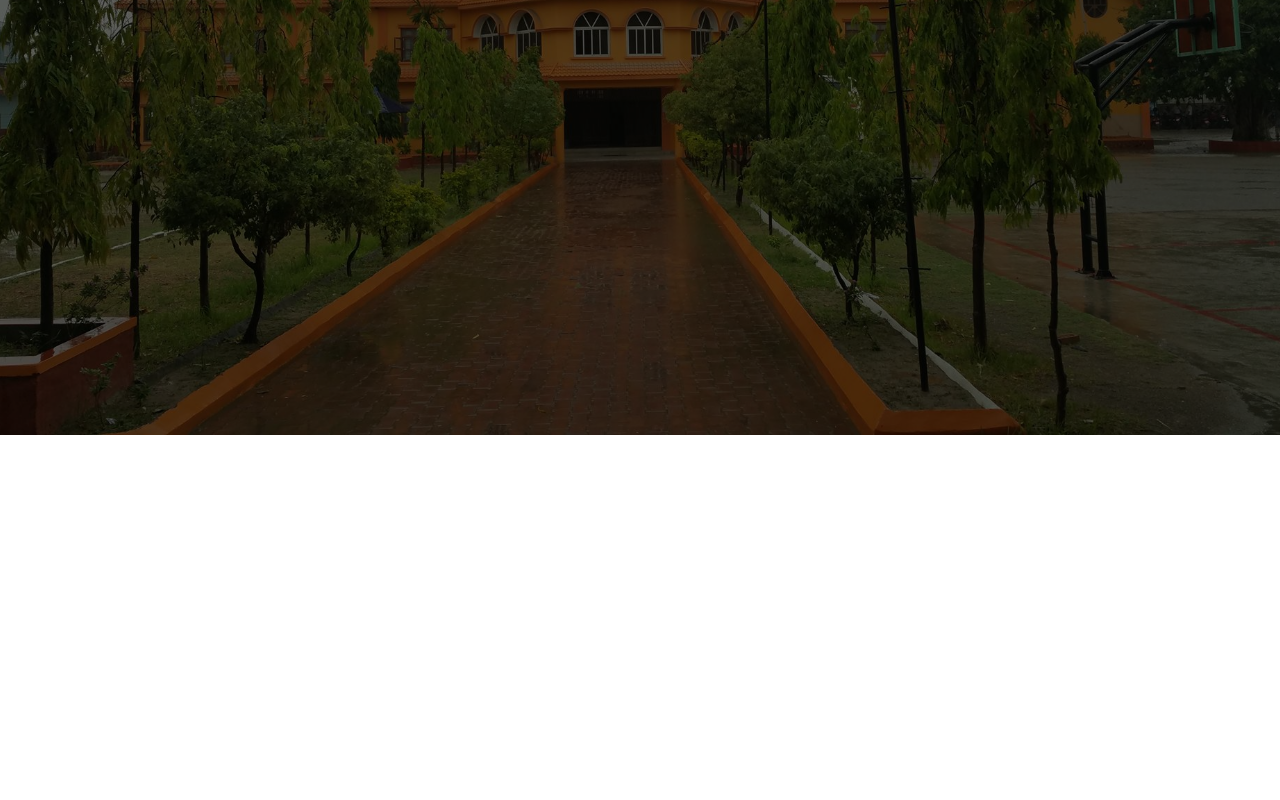
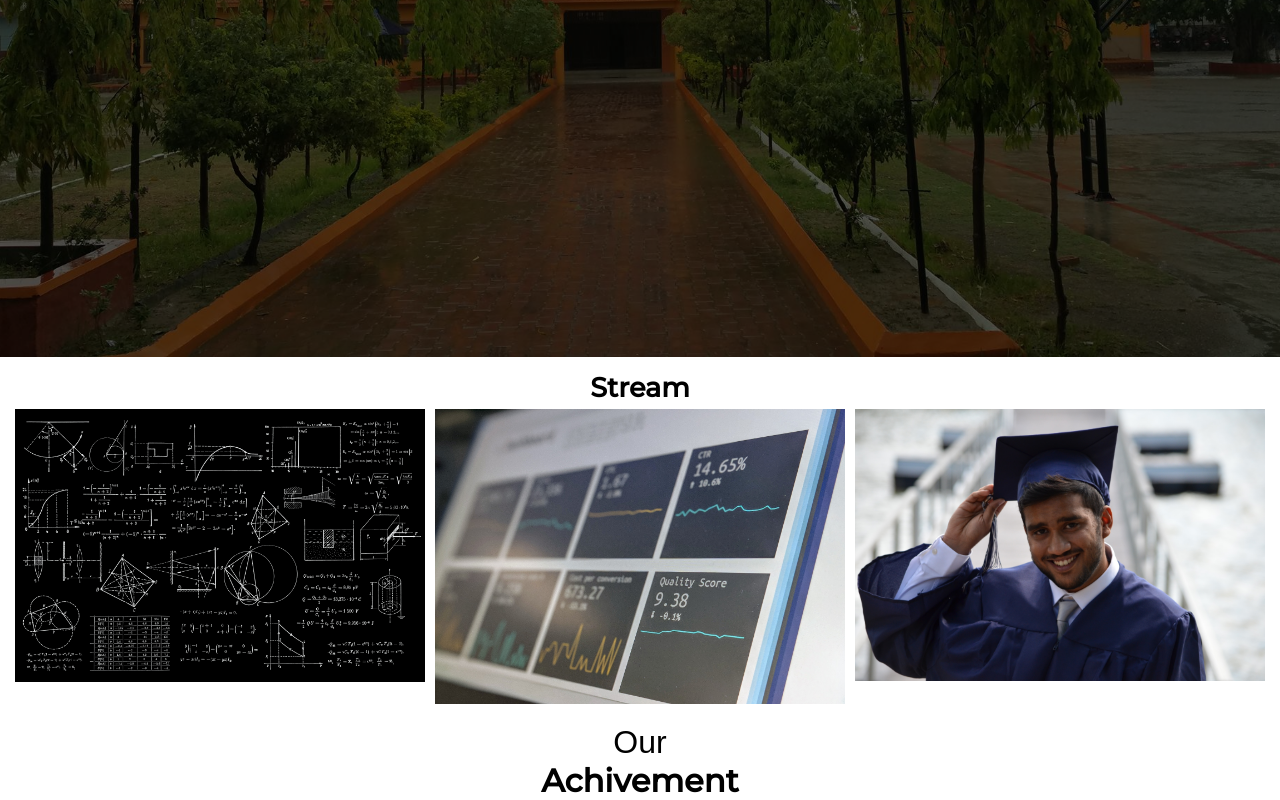
Before and after one commit to jeevanghimire/College-Website, a plain HTML site: page index.html in a window 1280 px wide. Shown: the part 553-1353 px from the top of the page. Before the commit the page ends 992 px from the top, so only its background shows below. Drawn offline with Linux system fonts and the light colour scheme.

Commit message:
Some chage

```diff
--- a/index.html
+++ b/index.html
@@ -29,14 +29,39 @@
                 </li>
             </ul>
         </nav>
-        <img src="photo/hamburgureMenu.png" class="menu">
+
 
     </header>
 
 
     <div>
-        <h1 class="Color">Your,<br>NHC</h1>
+
         <img src="photo/college.jpg" class="herobg">
+
+    </div>
+    <div class="stream">
+        <h2>Stream</h2>
+        <div class="row">
+            <div class="column">
+                <img src="photo/Sciecne.jpg" alt="Science" style="width:100%">
+            </div>
+            <div class="column">
+                <img src="photo/management.jpg" alt="Managment" style="width:100%">
+            </div>
+            <div class="column">
+                <img src="photo/B.Sc.jpg" alt="B.Sc " style="width:100% ">
+            </div>
+        </div>
+    </div>
+    <div class="achivement">
+        <h1 class="achieve">
+            Our
+        </h1>
+        <h1 class="laterpart">
+            Achivement
+        </h1>
+    </div>
+    <div class="facility">
 
     </div>
 </body>
--- a/style.css
+++ b/style.css
@@ -22,7 +22,7 @@ a {
 
 header {
     background: hsl(39, 100%, 53%);
-    backdrop-filter: blur(1em);
+    backdrop-filter: blur(1rem);
     display: flex;
     justify-content: flex-end;
     align-items: center;
@@ -65,12 +65,6 @@ header {
     cursor: pointer;
 }
 
-.Color {
-    font-family: 'Montserrat', sans-serif;
-    text-align: center;
-    color: rgb(0, 0, 0);
-}
-
 .herobg {
     width: 100vw;
     height: 100vh;
@@ -81,3 +75,54 @@ header {
     height: auto;
     opacity: 0.4; */
 }
+
+.stream {
+    font-family: 'Montserrat', sans-serif;
+    text-align: center;
+    font-size: large;
+    margin: 10px;
+}
+
+.column {
+    float: left;
+    width: 33.33%;
+    padding: 5px;
+}
+
+
+/* Clear floats after image containers */
+
+.row::after {
+    content: "";
+    clear: both;
+    display: table;
+}
+
+.row {
+    display: flex;
+}
+
+.column {
+    flex: 33.33%;
+    padding: 5px;
+}
+
+@media screen and (max-width: 500px) {
+    .column {
+        width: 100%;
+    }
+}
+
+.achivement {
+    text-align: center;
+}
+
+.achivement .achieve {
+    font-family: Arial, Helvetica, sans-serif;
+    font-weight: 500;
+}
+
+.achivement .laterpart {
+    font: bold;
+    font-family: 'Montserrat', sans-serif;
+}
```
Also changed, not shown: photo/B.Sc.jpg (added), photo/Sciecne.jpg (added), photo/management.jpg (added).
